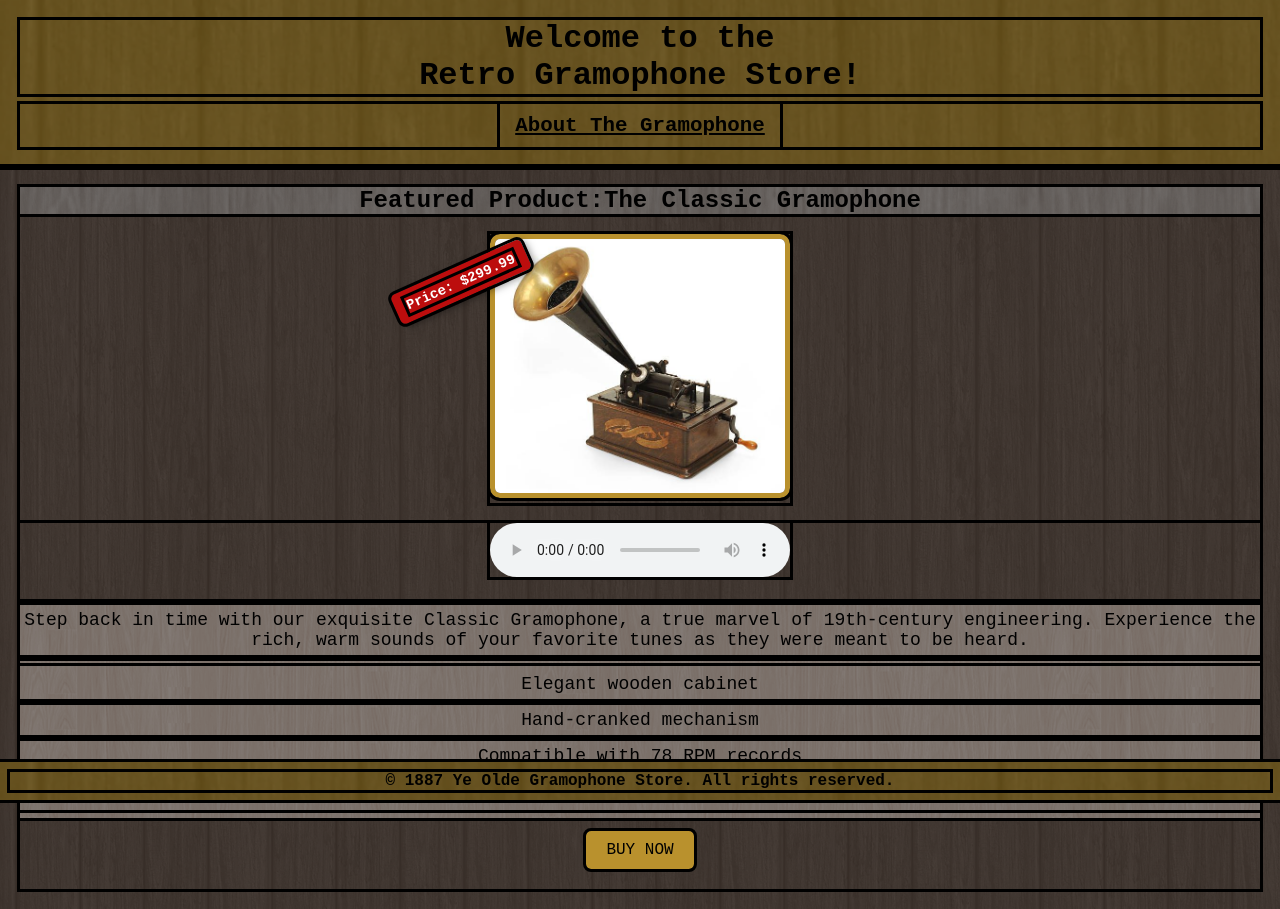
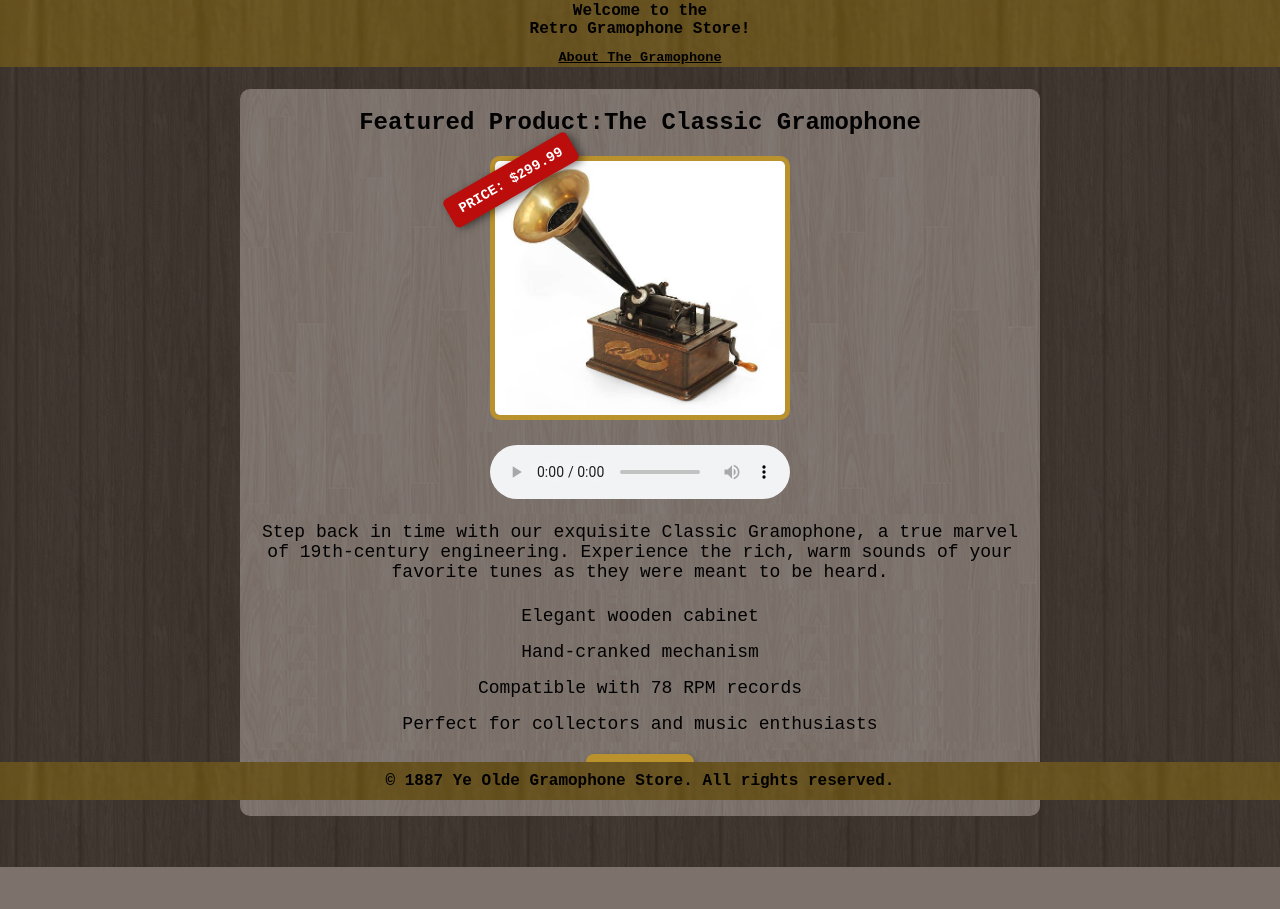
Before and after one commit to Magpie512/Comp1002, a PHP site: page / in a window 1280 px wide. After the commit the page ends 867 px from the top, so only its background shows below. Run offline with PHP 8.4, Linux system fonts and the light colour scheme.

Commit message:
Add files via upload

```diff
--- a/Retro Site/index.html
+++ b/Retro Site/index.html
@@ -26,13 +26,13 @@ website) It's just going to be one page and possibly a link navigating to a BUY
 
     <body>
 
-        <section id="product-display">
+        <section id="product-display" class="product-display">
             <h2>Featured Product:The Classic Gramophone</h2>
             <div class="image-container">
                 <img src="img/gramophone-on-white-background.jpg" alt="Classic Gramophone" width="300">
                 <!-- istockphoto.com-->
                 <div class="price-display">
-                    <p>Price: $299.99</p>
+                    <p>PRICE: $299.99</p>
                 </div>
             </div>
             <div><audio controls>
--- a/Retro Site/styles/style.css
+++ b/Retro Site/styles/style.css
@@ -15,12 +15,11 @@
     margin: 0;
     padding: 0;
     font-family: 'Courier New', Courier, monospace;
-    outline: 3px solid #000;
 }
 
 header {
     background-color: var(--primary-color);
-    padding: 20px;
+    padding: 0.2vh;
     text-align: center;
     font-family: 'Courier New', Courier, monospace; /*Type writer font-ish for ye old vibes*/
     background-image: url('../img/dark-wood.png'); /*trying out wood grain texture*/
@@ -31,6 +30,7 @@ header {
 header h1 {
     color: #000;
     font-weight: bold;
+    font-size: 2vh;
 }
 
 main {
@@ -38,27 +38,37 @@ main {
     font-family: 'Courier New', Courier, monospace;
     background-image: var(--background-texture);
     background-color: var(--background-color);
-    padding: 20px;
-    min-height: 84vh; /*ensures footer stays at bottom*/
+    padding: 0.2vh 2vw 2vh 2vw;
+    min-height: 100vh; /*ensures footer stays at bottom*/
 }
 
 main h2 {
-    background-color: var(----background-color);
-    background-image: var(--background-header-footer-texture);
     background-size: cover;
     color: #000;
     font-weight: bold;
 }
 
-body button {
+.product-display {
+    margin: 20px auto;
+    padding: 20px;
+    max-width: 800px;
+    border-radius: 10px;
+    background-color: var(--background-color);
+    background-image: var(--background-header-footer-texture);
+} /*Holy I LOVE what this did*/
+
+button {
+    font-weight: bold;
     background-color: var(--primary-color);
+    border: none;
     color: #000;
-    border: none;
     padding: 10px 20px;
+    text-align: center;
+    display: inline-block;
     font-size: 16px;
-    cursor: pointer;
-    border-radius: 5px;
-    margin: 13px 0px 20px 0px;
+    margin: 4px 2px;
+    border-radius: 8px;
+    box-shadow: 2px 2px 5px rgba(0, 0, 0, 0.3);
 }
 
 button:hover { /* found out the colon cant have a space after it, oops */
@@ -70,15 +80,14 @@ button:hover { /* found out the colon cant have a space after it, oops */
 
 nav {
     margin-top: 10px;
-    padding: 10px 0 10px 0;
 }
 
 nav a {
     text-decoration: underline;
     color: #000;
     font-weight: bold;
-    padding: 10px 15px;
-    font-size: 1.3rem;
+    padding: 0.2vh 2vw 2vh 2vw;
+    font-size: 1.7vh;
 }
 
 nav a:hover {
@@ -88,7 +97,7 @@ nav a:hover {
 .image-container{
     position: relative;
     display: inline-block;
-    margin: 20px;
+    margin: 20px 0;
 }
 
 img {
@@ -98,7 +107,7 @@ img {
 }
 
 audio {
-    margin: 0 0 20px 0; /* up right down left, son */
+    margin: 0 0 10px 0; /* up right down left, son */
 }
 
 .facts p, .facts li, .facts ul{
@@ -141,8 +150,8 @@ header, footer p{
 .price-display {
     position: absolute;
     background-color: var(--price-color);
-    top: 4vh;
-    left: -100px;
+    top: 1vh;
+    left: -50px;
     font-size: 14px;
     font-weight: bold;
     color: #000;
@@ -150,7 +159,7 @@ header, footer p{
     border-radius: 5px;
     box-shadow: 3px 3px 8px rgba(0, 0, 0, 0.5);
     z-index: 10;
-    transform: rotate(-24deg);
+    transform: rotate(-30deg);
 }
 
 .price-display p {
@@ -180,3 +189,14 @@ header, footer p{
     max-width: 800px;
     border-radius: 10px;
 }
+
+figure {
+    margin-top: 15px;
+}
+
+figcaption {
+    font-size: 14px;
+    color: #000;
+    margin-top: 8px;
+    font-weight: bold;
+}
```
Also changed, not shown: Retro Site/pages/about.html (+9 -4 lines).
